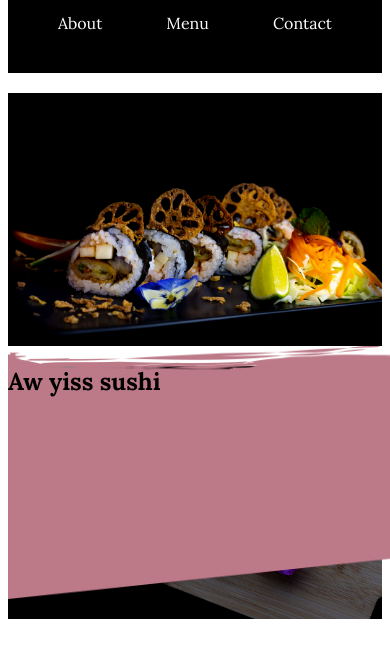
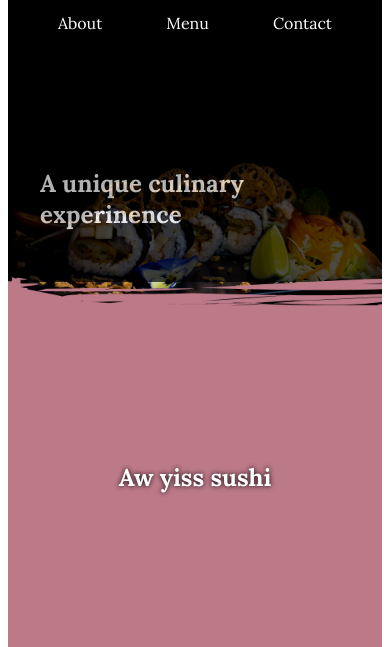
Before and after one commit to IamcalledPhil/plantbasedsushi, a plain HTML site: page index.html in a window 390 px wide. Shown: the part 178-825 px from the top of the page. Drawn offline with Linux system fonts and the light colour scheme.

Commit message:
mobile stuff

```diff
--- a/index.html
+++ b/index.html
@@ -23,21 +23,25 @@
             </div>
 
             <ul class="nav-items">
-                <a href="/about">About</a>
-                <a href="/menu">Menu</a>
-                <a href="/contact">Contact</a>
+                <li><a href="/about">About</a></li>
+                <li><a href="/menu">Menu</a></li>
+                <li><a href="/contact">Contact</a></li>
             </ul>
         </header>
 
 
         <section class="section parallax bg1">
-        <h1>A unique culinary experinence</h1>
+            <div class="photo-overlay">
+                <h1>A unique culinary experinence</h1>
+            </div>
         </section>
         <section class="section static">
         <h1>Aw yiss sushi</h1>
         </section>
         <section class="section parallax bg2">
-        <h1>Om nom nom</h1>
+        <div class="photo-overlay">
+            <h1>Om nom nom</h1>
+        </div>
         </section>
     </main>
 
--- a/styles/header.css
+++ b/styles/header.css
@@ -23,7 +23,7 @@
     padding: 0em 1em 1.5em 1em;
 }
 
-.nav-items a {
+.nav-items li a {
     text-decoration: none;
     color: white;
     margin: 0em 2em;
--- a/styles/index.css
+++ b/styles/index.css
@@ -1,3 +1,4 @@
+/* desktop */
 @media (min-width: 712px) {
     .wrapper {
 
@@ -48,17 +49,26 @@
       }
 }
 
-
+/* mobile */
 @media (max-width: 711px) {
-
-
   .static {
     background-image: url('/res/png/diagonal-bottom.png');
     background-size: cover;
     z-index: 2;
     height: 30vh;
-    position: absolute;
+    position: relative;
     width: 100%;
+    top: -7vh;
+  }
+
+  .section {
+    position: relative;
+    height: 50vh;
+    display: flex;
+    align-items: center;
+    justify-content: center;
+    color: white;
+    text-shadow: 0 0 5px #000;
   }
 
   .bg1 {
@@ -71,5 +81,13 @@
     background-image: url('/res/jpg/Sushi-TokyoDrift@TheStormFactoryNL_19.jpg');
     background-size: cover;
     height: 30vh;
+    position: relative;
+    top: -14vh;
   }
 }
+
+.photo-overlay {
+    padding: 2em;
+    background-color: black;
+    opacity: 70%;
+}
```
